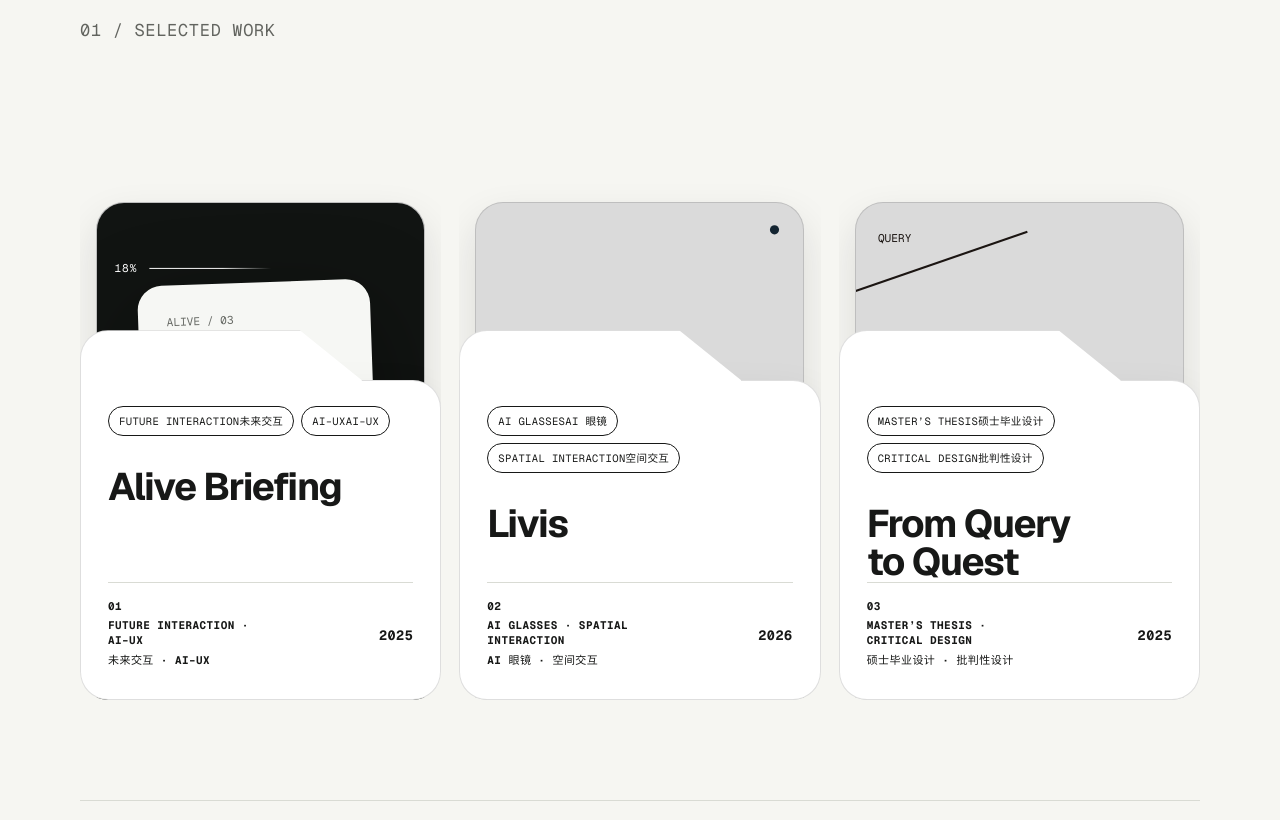
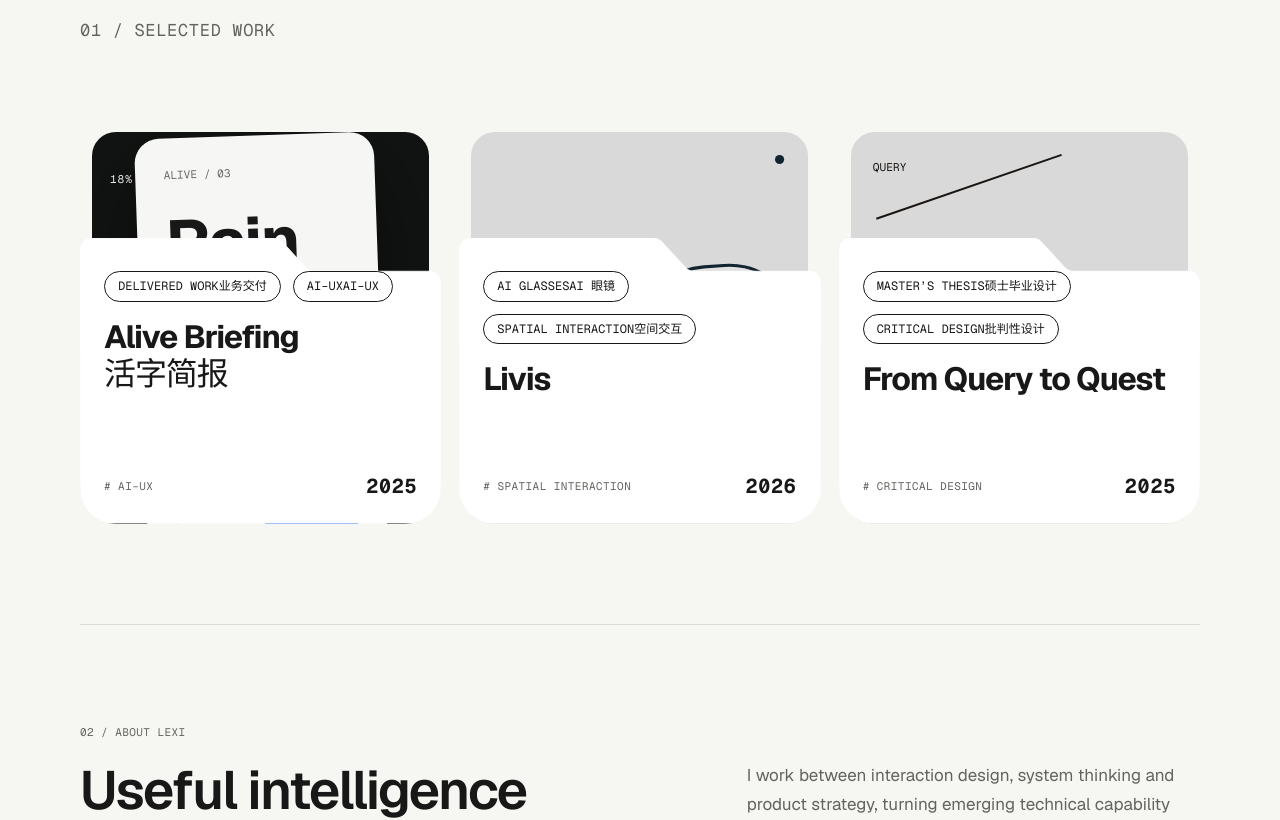
Before and after one commit to lexiiiliang/Portfolio, a Next.js app: page / in a window 1280 px wide. Shown: the part 980-1800 px from the top of the page. Built offline with nearby package versions, Linux system fonts and the light colour scheme.

Commit message:
Refine project cards from Figma draft

```diff
--- a/app/globals.css
+++ b/app/globals.css
@@ -433,18 +433,18 @@ html[data-lang="zh"] .copy-en {
 }
 
 .project-card {
-  --folder-closed-height: 580px;
-  --folder-open-height: 840px;
-  --folder-sheet-height: 580px;
-  --folder-front-height: 370px;
-  --folder-pull-distance: 260px;
-  --folder-sheet-rest: 82px;
+  --folder-closed-height: 404px;
+  --folder-open-height: 608px;
+  --folder-sheet-height: 400px;
+  --folder-front-height: 286px;
+  --folder-pull-distance: 204px;
+  --folder-sheet-rest: 12px;
   position: relative;
   isolation: isolate;
   height: var(--folder-closed-height);
   overflow: hidden;
   background: transparent;
-  border-radius: 28px;
+  border-radius: 36px;
   transition: transform 220ms var(--ease-out);
 }
 
@@ -463,8 +463,8 @@ html[data-lang="zh"] .copy-en {
   position: absolute;
   z-index: 2;
   top: 82px;
-  left: 16px;
-  right: 16px;
+  left: 12px;
+  right: 12px;
   height: 62px;
   display: flex;
   align-items: center;
@@ -480,15 +480,15 @@ html[data-lang="zh"] .copy-en {
   position: absolute;
   z-index: 1;
   top: 0;
-  left: 16px;
-  right: 16px;
+  left: 12px;
+  right: 12px;
   height: var(--folder-sheet-height);
   overflow: hidden;
   color: var(--ink);
-  background: color-mix(in srgb, var(--surface) 84%, var(--ink));
-  border: 1px solid color-mix(in srgb, var(--ink) 14%, transparent);
-  border-radius: 28px 28px 22px 22px;
-  box-shadow: 0 18px 40px rgba(24, 26, 32, .12);
+  background: #d9d9d9;
+  border: 0;
+  border-radius: 24px;
+  box-shadow: none;
   transform: translateY(var(--folder-sheet-rest));
   transition: transform 280ms var(--ease-drawer);
   will-change: transform;
@@ -553,40 +553,24 @@ html[data-lang="zh"] .copy-en {
   color: var(--ink);
 }
 
-.project-folder-cover-surface,
-.project-folder-cover-shoulder {
-  position: absolute;
+.project-folder-cover-shape {
+  position: absolute;
+  z-index: 1;
+  inset: 0;
+  width: 100%;
+  height: 100%;
   display: block;
   background: var(--surface);
+  -webkit-mask: url("/media/project-card-folder-cover.svg") center / 100% 100% no-repeat;
+  mask: url("/media/project-card-folder-cover.svg") center / 100% 100% no-repeat;
   pointer-events: none;
-  border-color: color-mix(in srgb, var(--ink) 14%, transparent);
-}
-
-.project-folder-cover-surface {
-  z-index: 0;
-  inset: 50px 0 0;
-  border-width: 1px;
-  border-style: solid;
-  border-radius: 0 28px 28px 28px;
-  box-shadow: 0 20px 44px rgba(24, 26, 32, .1);
-}
-
-.project-folder-cover-shoulder {
-  z-index: 1;
-  top: 0;
-  left: 0;
-  width: min(78%, 286px);
-  height: 92px;
-  border-width: 1px 0 0 1px;
-  border-style: solid;
-  border-radius: 28px 0 0;
-  clip-path: polygon(0 0, calc(100% - 62px) 0, 100% 50px, 100% 100%, 0 100%);
+  filter: drop-shadow(0 12px 22px rgba(24, 26, 32, .06));
 }
 
 .project-folder-cover-content {
   position: absolute;
   z-index: 2;
-  inset: 76px 28px 28px;
+  inset: 33px 24px 24px;
   display: flex;
   flex-direction: column;
 }
@@ -606,20 +590,20 @@ html[data-lang="zh"] .copy-en {
 .project-folder-tags {
   display: flex;
   flex-wrap: wrap;
-  gap: 7px;
+  gap: 12px;
 }
 
 .project-folder-tags > span {
-  min-height: 30px;
+  min-height: 29px;
   display: inline-flex;
   align-items: center;
-  padding: 6px 10px;
+  padding: 7px 13px;
   border: 1px solid var(--ink);
   border-radius: 999px;
   font-family: var(--font-geist-mono), monospace;
-  font-size: .66rem;
-  line-height: 1;
-  letter-spacing: .035em;
+  font-size: .75rem;
+  line-height: 1.2;
+  letter-spacing: 0;
   text-transform: uppercase;
 }
 
@@ -627,13 +611,13 @@ html[data-lang="zh"] .copy-en {
   position: absolute;
   z-index: 4;
   top: var(--folder-sheet-rest);
-  left: 16px;
-  right: 16px;
+  left: 12px;
+  right: 12px;
   height: calc(var(--folder-closed-height) - var(--folder-front-height) - var(--folder-sheet-rest) + 50px);
   padding: 0;
   background: transparent;
   border: 0;
-  border-radius: 28px 28px 0 0;
+  border-radius: 24px 24px 0 0;
   cursor: pointer;
 }
 
@@ -645,22 +629,26 @@ html[data-lang="zh"] .copy-en {
 .project-card-title-link {
   display: inline-block;
   align-self: flex-start;
-  margin-top: 32px;
+  margin-top: 16px;
 }
 
 .project-card-title-link h3 {
   margin: 0;
-  font-size: clamp(2rem, 3vw, 2.65rem);
-  line-height: .98;
+  font-size: 2rem;
+  line-height: 1.18;
   letter-spacing: var(--tracking-display);
   font-weight: 650;
   text-wrap: balance;
 }
 
+.project-card-title-link h3 > span {
+  display: block;
+}
+
 .project-folder-cover-footer {
   margin-top: auto;
-  padding-top: 16px;
-  border-top: 1px solid var(--line);
+  padding-top: 0;
+  border-top: 0;
 }
 
 .project-folder-cover-footer > div:first-child span,
@@ -674,11 +662,12 @@ html[data-lang="zh"] .copy-en {
   text-transform: uppercase;
 }
 
-.project-folder-cover-footer > div:first-child span {
-  display: block;
-  margin-bottom: 4px;
-  color: var(--ink);
-  font-weight: 700;
+.project-folder-cover-footer .project-folder-index {
+  position: absolute;
+  width: 1px;
+  height: 1px;
+  overflow: hidden;
+  clip-path: inset(50%);
 }
 
 .project-folder-cover-footer p {
@@ -688,7 +677,7 @@ html[data-lang="zh"] .copy-en {
 
 .project-folder-year {
   color: var(--ink);
-  font-size: .84rem;
+  font-size: 1.25rem;
   font-weight: 700;
 }
 
@@ -696,17 +685,20 @@ html[data-lang="zh"] .copy-en {
   position: absolute;
   z-index: 2;
   top: 0;
-  left: 16px;
-  right: 16px;
+  left: 12px;
+  right: 12px;
   height: var(--folder-sheet-height);
   display: flex;
   flex-direction: column;
-  padding: 34px 28px 104px;
+  padding: 30px 24px;
   overflow: hidden;
   opacity: 0;
   visibility: hidden;
   transform: translateY(calc(var(--folder-sheet-rest) + 12px));
   pointer-events: none;
+  background: #d9dbd4;
+  border-radius: 24px;
+  box-shadow: 0 18px 40px rgba(24, 26, 32, .12);
   transition:
     opacity 160ms var(--ease-out),
     transform 280ms var(--ease-drawer),
@@ -726,14 +718,26 @@ html[data-lang="zh"] .copy-en {
   align-items: center;
   justify-content: space-between;
   gap: 12px;
-  padding-bottom: 14px;
-  border-bottom: 1px solid var(--line);
+  padding-bottom: 1px;
+  border-bottom: 1px solid #d9dbd4;
   color: var(--muted);
   font-family: var(--font-geist-mono), monospace;
   font-size: var(--type-label);
   line-height: 1.4;
   letter-spacing: .04em;
   text-transform: uppercase;
+}
+
+html[data-theme="dark"] .project-card-content-sheet {
+  background: #292a28;
+}
+
+html[data-theme="dark"] .project-tldr-content {
+  background: #30322f;
+}
+
+html[data-theme="dark"] .project-tldr-header {
+  border-bottom-color: #30322f;
 }
 
 .project-tldr-header button {
@@ -755,12 +759,12 @@ html[data-lang="zh"] .copy-en {
 }
 
 .project-tldr-intro {
-  padding: 24px 0 20px;
+  padding: 20px 0 17px;
 }
 
 .project-tldr-intro h4 {
   margin: 0;
-  font-size: clamp(1.5rem, 2vw, 1.9rem);
+  font-size: 1.5rem;
   font-weight: 620;
   letter-spacing: var(--tracking-display);
   line-height: 1.08;
@@ -773,10 +777,10 @@ html[data-lang="zh"] .copy-en {
 
 .project-tldr-details > div {
   display: grid;
-  grid-template-columns: 60px minmax(0, 1fr);
-  gap: 10px;
-  padding: 11px 0;
-  border-top: 1px solid var(--line);
+  grid-template-columns: 24px minmax(0, 1fr);
+  gap: 63px;
+  padding: 11px 0 10px;
+  border-top: 1px solid color-mix(in srgb, var(--ink) 14%, transparent);
 }
 
 .project-tldr-details dt {
@@ -789,8 +793,8 @@ html[data-lang="zh"] .copy-en {
 
 .project-tldr-details dd {
   margin: 0;
-  font-size: .8rem;
-  line-height: 1.42;
+  font-size: .8125rem;
+  line-height: 1.4;
 }
 
 .project-tldr-case-link {
@@ -798,11 +802,11 @@ html[data-lang="zh"] .copy-en {
   align-items: center;
   justify-content: space-between;
   gap: 16px;
-  margin-top: 20px;
-  padding-top: 12px;
+  margin-top: 10px;
+  padding-top: 13px;
   border-top: 1px solid var(--ink);
   font-family: var(--font-geist-mono), monospace;
-  font-size: var(--type-meta);
+  font-size: .75rem;
   font-weight: 700;
 }
 
@@ -1896,11 +1900,11 @@ html[data-lang="zh"] .project-hero-meta {
   .project-grid { grid-template-columns: 1fr; }
   .project-grid { padding-top: 40px; }
   .project-card {
-    --folder-closed-height: 610px;
-    --folder-open-height: 890px;
-    --folder-sheet-height: 620px;
-    --folder-front-height: 390px;
-    --folder-pull-distance: 280px;
+    --folder-closed-height: 404px;
+    --folder-open-height: 608px;
+    --folder-sheet-height: 400px;
+    --folder-front-height: 286px;
+    --folder-pull-distance: 204px;
     height: var(--folder-closed-height);
     min-height: 0;
   }
@@ -1940,24 +1944,22 @@ html[data-lang="zh"] .project-hero-meta {
   .contact-section { padding: 74px 0; }
   .project-grid { padding-top: 32px; }
   .project-card {
-    --folder-closed-height: 570px;
-    --folder-open-height: 830px;
-    --folder-sheet-height: 590px;
-    --folder-front-height: 370px;
-    --folder-pull-distance: 260px;
-    --folder-sheet-rest: 72px;
+    --folder-closed-height: 404px;
+    --folder-open-height: 608px;
+    --folder-sheet-height: 400px;
+    --folder-front-height: 286px;
+    --folder-pull-distance: 204px;
+    --folder-sheet-rest: 12px;
     height: var(--folder-closed-height);
     border-radius: 22px;
   }
   .project-card-content-sheet { left: 12px; right: 12px; border-radius: 24px 24px 20px 20px; }
   .project-folder-pull-target { left: 12px; right: 12px; border-radius: 24px 24px 0 0; }
-  .project-folder-cover-surface { border-radius: 0 24px 24px 24px; }
-  .project-folder-cover-shoulder { width: min(76%, 335px); border-radius: 24px 0 0; }
-  .project-folder-cover-content { inset: 76px 24px 24px; }
-  .project-card-title-link { margin-top: 30px; }
-  .project-card-title-link h3 { font-size: clamp(2rem, 9vw, 2.75rem); }
+  .project-folder-cover-content { inset: 33px 24px 24px; }
+  .project-card-title-link { margin-top: 16px; }
+  .project-card-title-link h3 { font-size: clamp(1.72rem, 9vw, 2rem); }
   .project-folder-cover-footer p { max-width: 24ch; }
-  .project-tldr-content { top: 0; left: 12px; right: 12px; height: var(--folder-sheet-height); padding: 30px 24px 108px; }
+  .project-tldr-content { top: 0; left: 12px; right: 12px; height: var(--folder-sheet-height); padding: 30px 24px; }
   .project-tldr-intro { padding: 20px 0 17px; }
   .project-tldr-intro h4 { font-size: clamp(1.42rem, 6vw, 1.78rem); }
   .project-tldr-details > div { grid-template-columns: 58px minmax(0, 1fr); gap: 10px; padding: 10px 0; }
--- a/components/ProjectCard.tsx
+++ b/components/ProjectCard.tsx
@@ -6,6 +6,7 @@ import { ProjectVisual } from "./ProjectVisual";
 export function ProjectCard({ project, index }: { project: PortfolioProject; index: number }) {
   const tldr = getProjectTldr(project.slug);
   const indexLabel = String(index + 1).padStart(2, "0");
+  const projectTitleZh = project.slug === "alive-briefing" ? "活字简报" : undefined;
 
   return (
     <article
@@ -20,6 +21,7 @@ export function ProjectCard({ project, index }: { project: PortfolioProject; ind
         <ProjectCardTldr
           projectSlug={project.slug}
           projectTitle={project.title}
+          projectTitleZh={projectTitleZh}
           projectYear={project.year}
           eyebrowEn={project.eyebrowEn}
           eyebrowZh={project.eyebrowZh}
--- a/components/ProjectCardTldr.tsx
+++ b/components/ProjectCardTldr.tsx
@@ -30,6 +30,7 @@ function getServerOpenProject() {
 type ProjectCardTldrProps = {
   projectSlug: string;
   projectTitle: string;
+  projectTitleZh?: string;
   projectYear: string;
   eyebrowEn: string;
   eyebrowZh: string;
@@ -41,6 +42,7 @@ type ProjectCardTldrProps = {
 export function ProjectCardTldr({
   projectSlug,
   projectTitle,
+  projectTitleZh,
   projectYear,
   eyebrowEn,
   eyebrowZh,
@@ -59,6 +61,9 @@ export function ProjectCardTldr({
   const closeRef = useRef<HTMLButtonElement>(null);
   const englishTags = eyebrowEn.split(" · ").slice(0, 2);
   const chineseTags = eyebrowZh.split(" · ").slice(0, 2);
+  const displayEnglishTags = projectSlug === "alive-briefing" ? ["Delivered work", "AI–UX"] : englishTags;
+  const displayChineseTags = projectSlug === "alive-briefing" ? ["业务交付", "AI–UX"] : chineseTags;
+  const footerTag = englishTags.at(-1) ?? englishTags[0] ?? "Project";
 
   useEffect(() => {
     if (!isOpen) return;
@@ -122,7 +127,7 @@ export function ProjectCardTldr({
         aria-label={`${projectTitle} quick read`}
       >
         <div className="project-tldr-header">
-          <span>TL;DR</span>
+          <span>/ TL; DR</span>
           <button ref={closeRef} type="button" onClick={closePanel} tabIndex={isOpen ? 0 : -1}>
             <Localized en="Close" zh="收起" /> ↓
           </button>
@@ -140,10 +145,6 @@ export function ProjectCardTldr({
           <div>
             <dt><Localized en="Approach" zh="方法" /></dt>
             <dd><Localized en={copy.approachEn} zh={copy.approachZh} /></dd>
-          </div>
-          <div>
-            <dt><Localized en="Status" zh="进展" /></dt>
-            <dd><Localized en={copy.statusEn} zh={copy.statusZh} /></dd>
           </div>
         </dl>
 
@@ -172,28 +173,30 @@ export function ProjectCardTldr({
       />
 
       <section className={`project-folder-cover ${isOpen ? "is-open" : ""}`} data-open={isOpen}>
-        <span className="project-folder-cover-surface" aria-hidden="true" />
-        <span className="project-folder-cover-shoulder" aria-hidden="true" />
+        <span className="project-folder-cover-shape" aria-hidden="true" />
 
         <div className="project-folder-cover-content">
           <div className="project-folder-cover-header">
             <div className="project-folder-tags" aria-label="Project tags">
-              {englishTags.map((tag, tagIndex) => (
+              {displayEnglishTags.map((tag, tagIndex) => (
                 <span key={tag}>
-                  <Localized en={tag} zh={chineseTags[tagIndex] ?? tag} />
+                  <Localized en={tag} zh={displayChineseTags[tagIndex] ?? tag} />
                 </span>
               ))}
             </div>
           </div>
 
           <Link href={`/projects/${projectSlug}`} className="project-card-title-link">
-            <h3>{projectTitle}</h3>
+            <h3>
+              <span>{projectTitle}</span>
+              {projectTitleZh ? <span lang="zh-CN">{projectTitleZh}</span> : null}
+            </h3>
           </Link>
 
           <div className="project-folder-cover-footer">
             <div>
-              <span>{indexLabel}</span>
-              <p><Localized en={eyebrowEn} zh={eyebrowZh} /></p>
+              <span className="project-folder-index">{indexLabel}</span>
+              <p># {footerTag}</p>
             </div>
             <span className="project-folder-year">{projectYear}</span>
           </div>
```
Also changed, not shown: public/media/project-card-folder-cover.svg (added).
